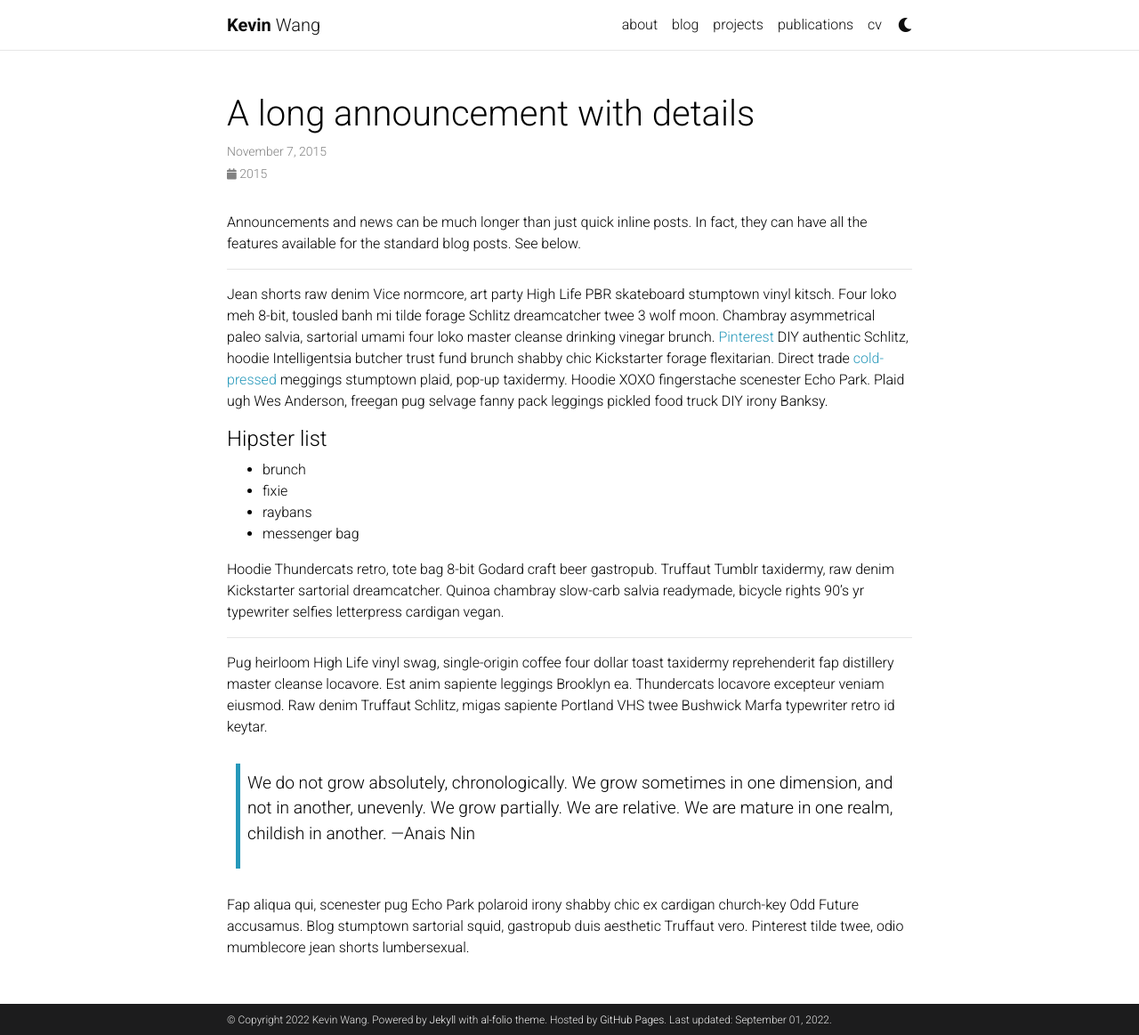
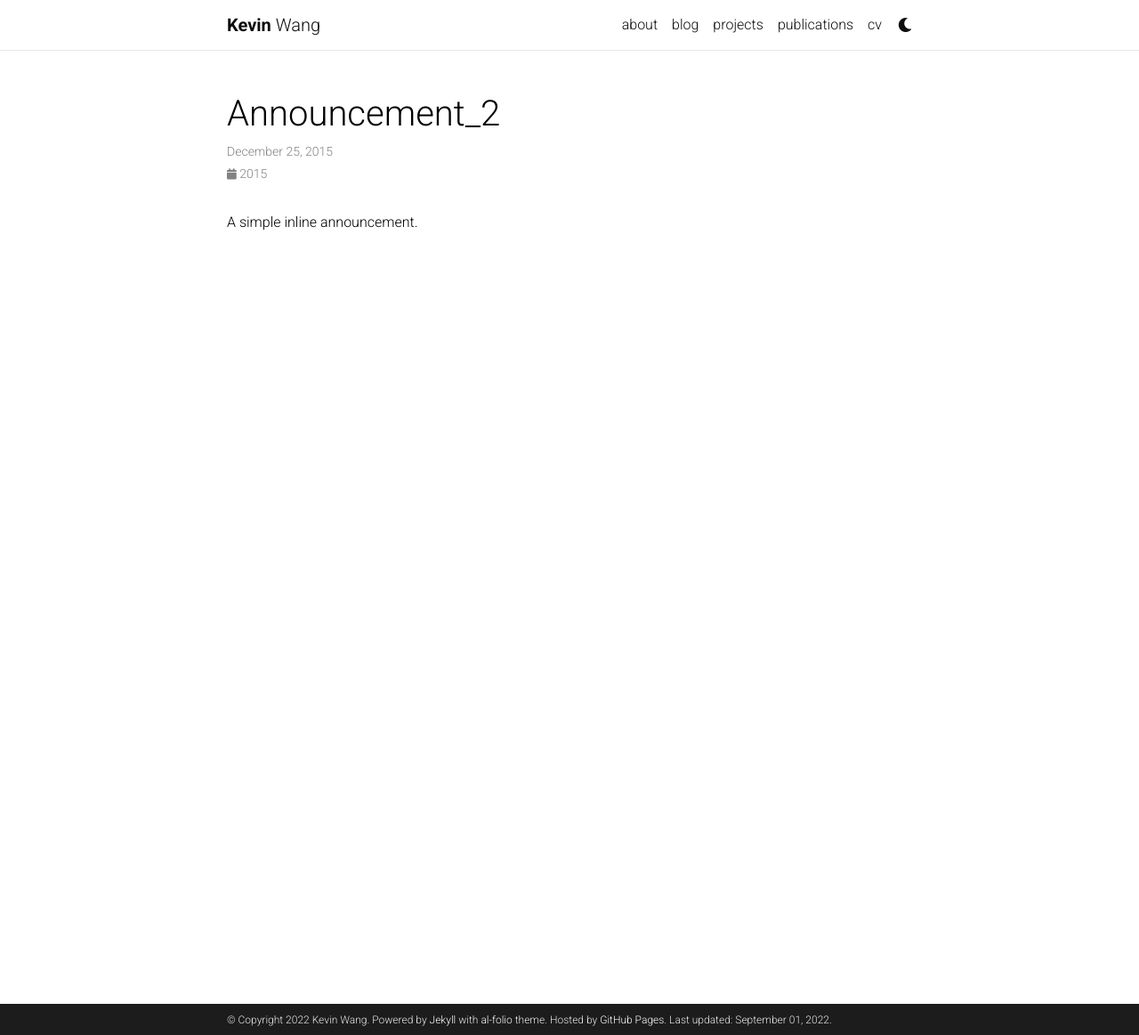
Before and after one commit to itskevinwang/itskevinwang.github.io, a Jekyll site: the page built from _news/announcement_2.md, in a window 1280 px wide and 1163 px high. Shown: the whole window at 89% size. Built offline with Jekyll 4.4.1, drawn with Linux system fonts in a browser that asks for light colours; comment, search, counter and statistics services are not loaded; a style sheet for code colours, icons or effects is not loaded.

Commit message:
Fix color

```diff
--- a/_news/announcement_2.md
+++ b/_news/announcement_2.md
@@ -1,31 +1,7 @@
 ---
 layout: post
-title: A long announcement with details
-date: 2015-11-07 16:11:00-0400
-inline: false
+date: 2015-12-25 15:59:00-0400
+inline: true
 ---
 
-Announcements and news can be much longer than just quick inline posts. In fact, they can have all the features available for the standard blog posts. See below.
-
-***
-
-Jean shorts raw denim Vice normcore, art party High Life PBR skateboard stumptown vinyl kitsch. Four loko meh 8-bit, tousled banh mi tilde forage Schlitz dreamcatcher twee 3 wolf moon. Chambray asymmetrical paleo salvia, sartorial umami four loko master cleanse drinking vinegar brunch. <a href="https://www.pinterest.com">Pinterest</a> DIY authentic Schlitz, hoodie Intelligentsia butcher trust fund brunch shabby chic Kickstarter forage flexitarian. Direct trade <a href="https://en.wikipedia.org/wiki/Cold-pressed_juice">cold-pressed</a> meggings stumptown plaid, pop-up taxidermy. Hoodie XOXO fingerstache scenester Echo Park. Plaid ugh Wes Anderson, freegan pug selvage fanny pack leggings pickled food truck DIY irony Banksy.
-
-#### Hipster list
-<ul>
-    <li>brunch</li>
-    <li>fixie</li>
-    <li>raybans</li>
-    <li>messenger bag</li>
-</ul>
-
-Hoodie Thundercats retro, tote bag 8-bit Godard craft beer gastropub. Truffaut Tumblr taxidermy, raw denim Kickstarter sartorial dreamcatcher. Quinoa chambray slow-carb salvia readymade, bicycle rights 90's yr typewriter selfies letterpress cardigan vegan.
-
-***
-
-Pug heirloom High Life vinyl swag, single-origin coffee four dollar toast taxidermy reprehenderit fap distillery master cleanse locavore. Est anim sapiente leggings Brooklyn ea. Thundercats locavore excepteur veniam eiusmod. Raw denim Truffaut Schlitz, migas sapiente Portland VHS twee Bushwick Marfa typewriter retro id keytar.
-
-> We do not grow absolutely, chronologically. We grow sometimes in one dimension, and not in another, unevenly. We grow partially. We are relative. We are mature in one realm, childish in another.
-> —Anais Nin
-
-Fap aliqua qui, scenester pug Echo Park polaroid irony shabby chic ex cardigan church-key Odd Future accusamus. Blog stumptown sartorial squid, gastropub duis aesthetic Truffaut vero. Pinterest tilde twee, odio mumblecore jean shorts lumbersexual.
+A simple inline announcement.
--- a/_sass/_themes.scss
+++ b/_sass/_themes.scss
@@ -7,8 +7,8 @@
   --global-code-bg-color: #{$code-bg-color-light};
   --global-text-color: #{$black-color};
   --global-text-color-light: #{$grey-color};
-  --global-theme-color: #{$cyan-color};
-  --global-hover-color: #{$cyan-color};
+  --global-theme-color: #{$orange-color};
+  --global-hover-color: #{$orange-color};
   --global-footer-bg-color: #{$grey-color-dark};
   --global-footer-text-color: #{$grey-color-light};
   --global-footer-link-color: #{$white-color};
```
